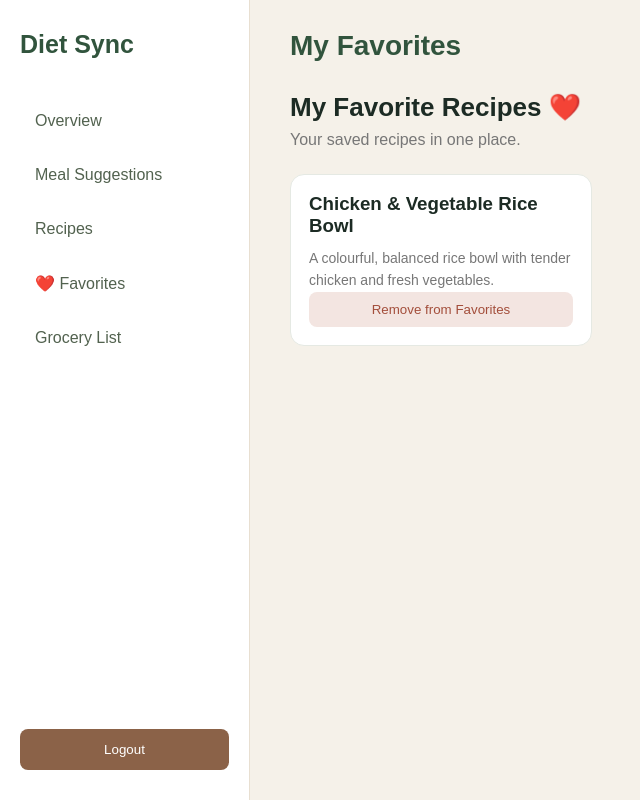
After one commit to kawsartarakhil/Django-_Last_Exam, a Django app: page /favorites/ in a window 1280 px wide. The commit adds this page. Shown: the whole page, without its empty margins (0-640 px from the left). Run offline with Django 5.2, Linux system fonts and the light colour scheme; a user stored in the database is signed in; data comes from the database, SQL or seed files in the repository; both versions use the stored data as it was after the commit.

Commit message:
added favorites page

```diff
--- a/core/static/css/dashboard.css
+++ b/core/static/css/dashboard.css
@@ -610,3 +610,94 @@ body {
     padding: 30px;
     color: #888;
 }
+
+
+
+
+.favorites-container {
+    max-width: 1100px;
+    margin: 30px auto;
+}
+
+.favorites-container h2 {
+    color: #1c2b24;
+    font-size: 26px;
+    margin-bottom: 8px;
+}
+
+.favorites-container p {
+    color: #777;
+}
+
+.favorites-grid {
+    display: grid;
+    grid-template-columns: repeat(auto-fill, minmax(250px, 1fr));
+    gap: 22px;
+    margin-top: 25px;
+}
+
+.favorite-card {
+    background: #ffffff;
+    border-radius: 14px;
+    overflow: hidden;
+    border: 1px solid #e5e9e3;
+}
+
+.favorite-card img {
+    width: 100%;
+    height: 190px;
+    object-fit: cover;
+}
+
+.favorite-info {
+    padding: 18px;
+}
+
+.favorite-info h3 {
+    color: #1c2b24;
+    margin-bottom: 10px;
+}
+
+.favorite-info p {
+    color: #777;
+    font-size: 14px;
+    line-height: 1.6;
+}
+
+.favorite-info a {
+    display: inline-block;
+    margin: 10px 0;
+    color: #23483b;
+    text-decoration: none;
+    font-weight: 600;
+}
+
+.favorite-button {
+    padding: 10px 16px;
+    background: #23483b;
+    color: white;
+    border: none;
+    border-radius: 8px;
+    cursor: pointer;
+}
+
+.remove-favorite {
+    width: 100%;
+    padding: 10px;
+    background: #f3e5e1;
+    color: #a34e3b;
+    border: none;
+    border-radius: 8px;
+    cursor: pointer;
+}
+
+.remove-favorite:hover {
+    background: #ead2ca;
+}
+
+.empty-favorites {
+    padding: 30px;
+    text-align: center;
+    background: #f7f8f4;
+    border-radius: 12px;
+}
--- a/core/templates/dashboard_base.html
+++ b/core/templates/dashboard_base.html
@@ -27,7 +27,7 @@
 
                 <a href="{% url 'recipes' %}">Recipes</a>
 
-                {% comment %} <a href="{% url 'favorites' %}">Favorites</a> {% endcomment %}
+                <a href="{% url 'favorites' %}">❤️ Favorites</a>
 
                 <a href="{% url 'grocery_list' %}">Grocery List</a>
 
--- /dev/null
+++ b/core/templates/favorites.html
@@ -0,0 +1,65 @@
+{% extends "dashboard_base.html" %}
+
+{% block title %}My Favorites{% endblock %}
+
+{% block page_heading %}My Favorites{% endblock %}
+
+{% block content %}
+
+<div class="favorites-container">
+
+    <h2>My Favorite Recipes ❤️</h2>
+
+    <p>Your saved recipes in one place.</p>
+
+    <div class="favorites-grid">
+
+        {% for favorite in favorites %}
+
+        <div class="favorite-card">
+
+            {% if favorite.recipe.images %}
+                <img
+                    src="{{ favorite.recipe.images.url }}"
+                    alt="{{ favorite.recipe.title }}"
+                >
+            {% endif %}
+
+            <div class="favorite-info">
+
+                <h3>{{ favorite.recipe.title }}</h3>
+
+                <p>{{ favorite.recipe.description }}</p>
+
+                {% comment %} <a href="{% url 'recipe_detail' favorite.recipe.id %}">
+                    View Recipe
+                </a> {% endcomment %}
+
+                <form method="POST"
+                      action="{% url 'favorite_toggle' favorite.recipe.id %}">
+                    {% csrf_token %}
+
+                    <input type="hidden" name="next" value="favorites">
+
+                    <button type="submit" class="remove-favorite">
+                        Remove from Favorites
+                    </button>
+                </form>
+
+            </div>
+
+        </div>
+
+        {% empty %}
+
+        <p class="empty-favorites">
+            You haven't added any favorite recipes yet.
+        </p>
+
+        {% endfor %}
+
+    </div>
+
+</div>
+
+{% endblock %}
--- a/core/templates/recipes.html
+++ b/core/templates/recipes.html
@@ -66,6 +66,12 @@
 <h3>{{ recipe.title }}</h3>
 <p class="rp-desc">{{ recipe.description|truncatewords:20 }}</p>
 <a href="/recipes/{{ recipe.pk }}/" class="rp-btn">View Recipe</a>
+<form method="POST" action="{% url 'favorite_toggle' recipe.id %}">
+    {% csrf_token %}
+    <button type="submit" class="favorite-button">
+        ❤️ Add to Favorites
+    </button>
+</form>
 </div>
 </article>
 {% endfor %}
--- a/core/urls.py
+++ b/core/urls.py
@@ -8,4 +8,6 @@ urlpatterns = [
     path("dashboard/",dashboard_view,name="dashboard"),
     path("meal_suggestions",meal_suggestions_view,name="meal_suggestions"),
     path("grocery-list/",grocery_list_view, name="grocery_list"),
+    path("recipes/<int:recipe_id>/favorite/",favorite_toggle_view, name="favorite_toggle"),
+    path("favorites/",favorites_view,name="favorites"),
 ]
--- a/core/views.py
+++ b/core/views.py
@@ -1,5 +1,5 @@
 from django.db.models import Q
-from django.shortcuts import render
+from django.shortcuts import render , redirect
 from .models import Recipe , GroceryItem,Favorite,MealSuggestion
 from accounts.models import NutritionProfile
 from django.contrib.auth.decorators import login_required
@@ -139,3 +139,26 @@ def grocery_list_view(request):
 
     items = GroceryItem.objects.filter(user=request.user)
     return render(request, "grocery_list.html", {"items": items})
+
+
+@login_required
+def favorite_toggle_view(request, recipe_id):
+    recipe = Recipe.objects.filter(id=recipe_id).first()
+
+    if recipe:
+        favorite = Favorite.objects.filter( user=request.user, recipe=recipe).first()
+        if favorite:
+            favorite.delete()
+        else:
+            Favorite.objects.create(user=request.user,recipe=recipe)
+
+    if request.POST.get("next") == "favorites":
+        return redirect("favorites")
+
+    return redirect("recipes")
+
+
+
+def favorites_view(request):
+    favorites = Favorite.objects.filter( user=request.user).select_related("recipe")
+    return render(request, "favorites.html", {"favorites": favorites})
```
Also changed, not shown: core/static/css/recipes.css (+14 -27 lines), db.sqlite3.
